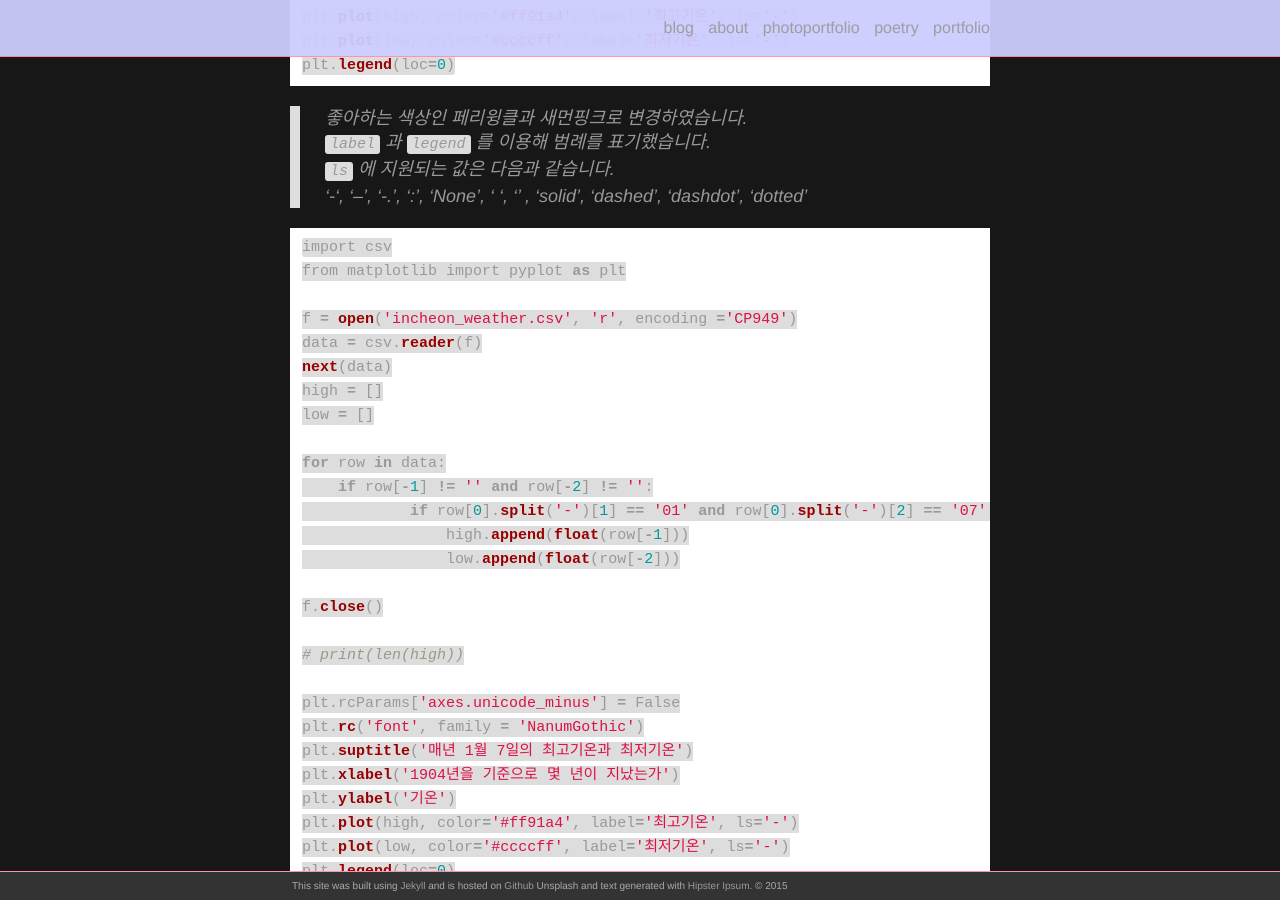
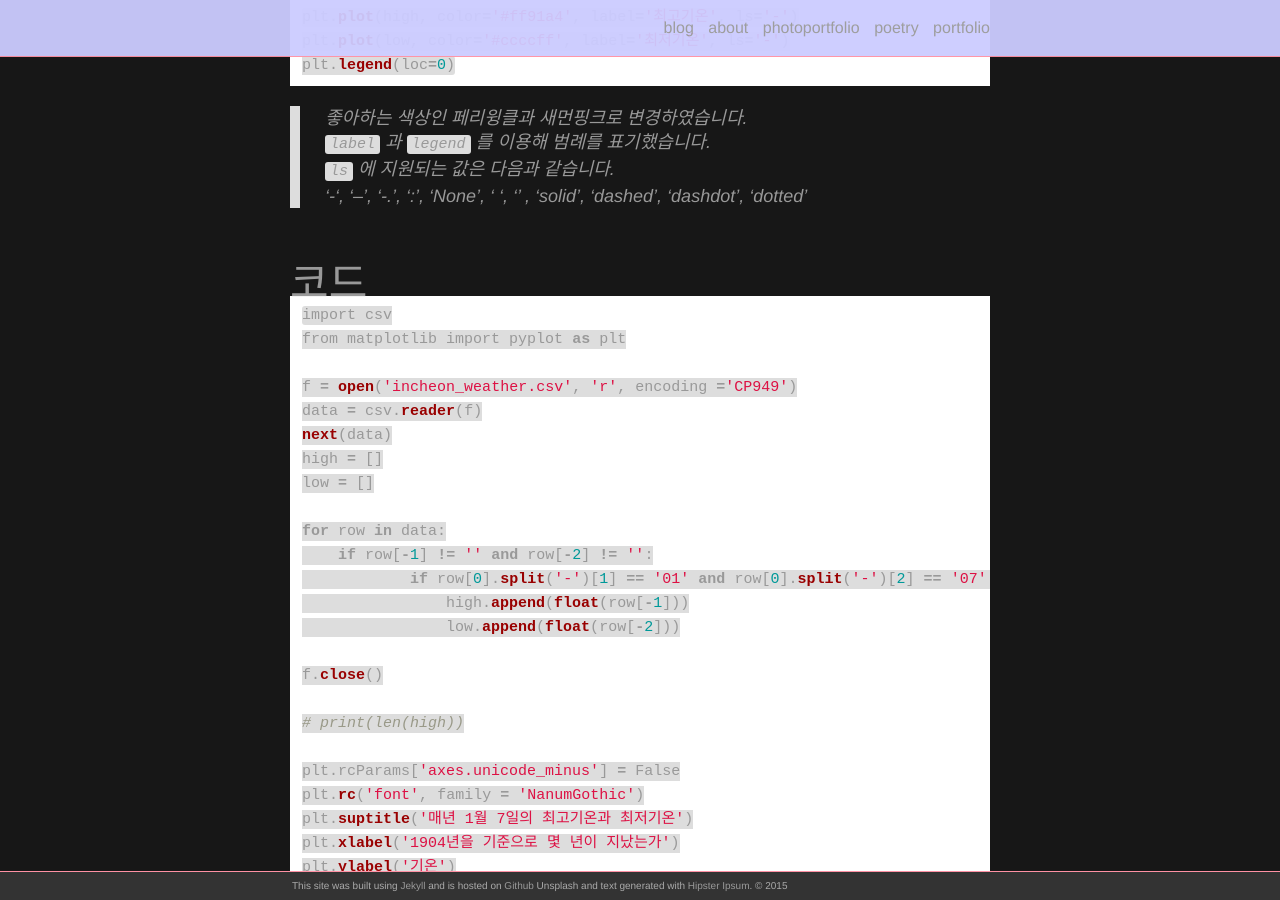
Before and after one commit to GHeeJeon/GHeeJeon.github.io, a Jekyll site: the page built from _posts/2022-09-22-Python-with-Jupyter.markdown, in a window 1280 px wide and 900 px high, scrolled down 1876 px. Built offline with Jekyll 4.4.1, drawn with Linux system fonts in a browser that asks for light colours; nearby versions of some CDN libraries.

Commit message:
master-update 지능정보 과제

````diff
--- a/_posts/2022-09-22-Python-with-Jupyter.markdown
+++ b/_posts/2022-09-22-Python-with-Jupyter.markdown
@@ -99,6 +99,9 @@ plt.legend(loc=0)
 > `ls` 에 지원되는 값은 다음과 같습니다.
 > '-', '--', '-.', ':', 'None', ' ',  '' , 'solid', 'dashed', 'dashdot', 'dotted'
 
+<br/>
+
+## 코드
 ```python
 import csv
 from matplotlib import pyplot as plt
````
